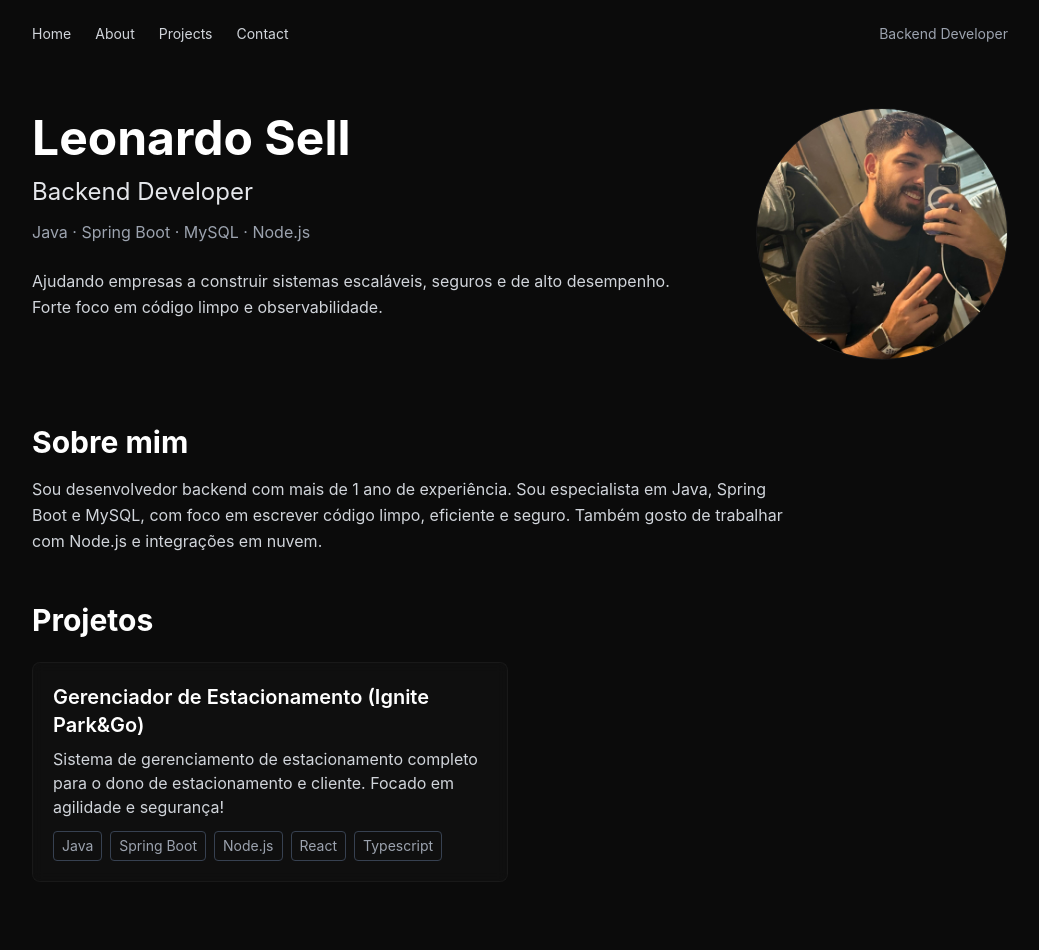
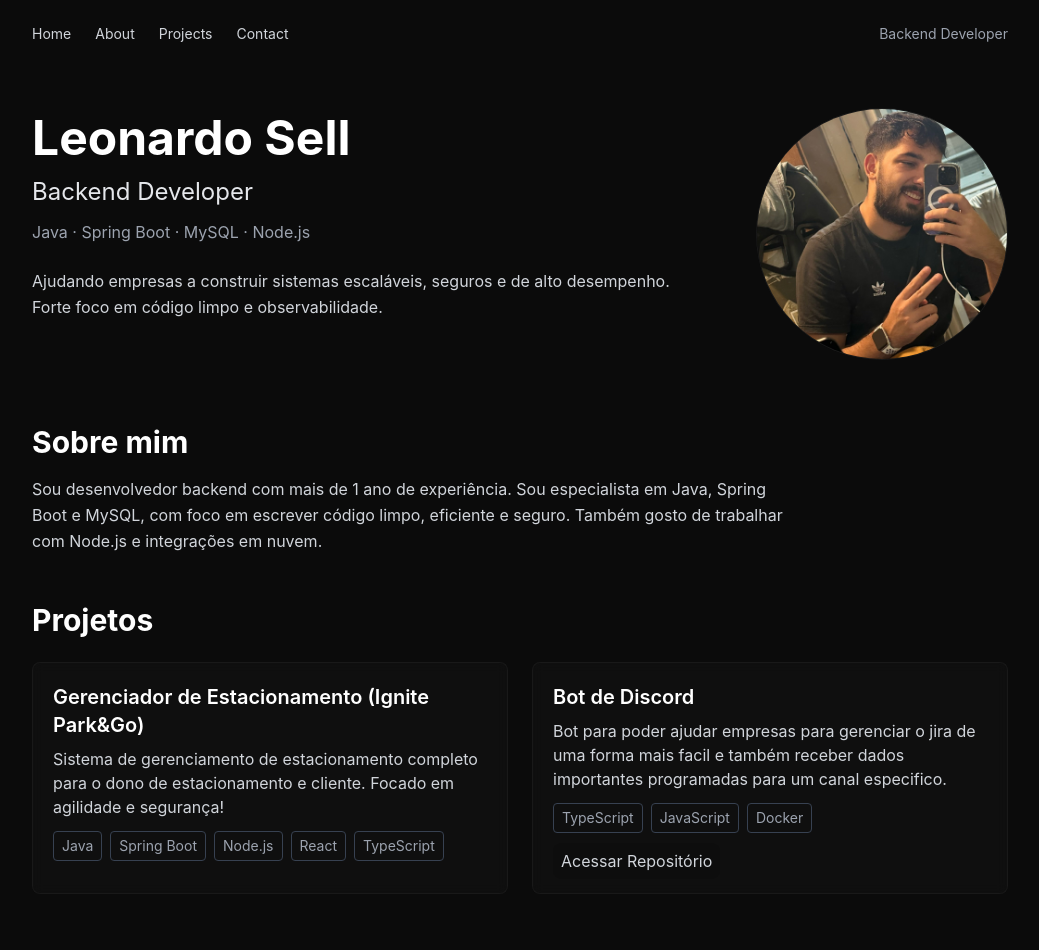
Before and after one commit to leosell/Portifolio, a Next.js app: page / in a window 1280 px wide. Shown: the top 950 px of the page, without its empty margins (120-1159 px from the left). Built offline with nearby package versions, Linux system fonts and the light colour scheme.

Commit message:
add novo projeto

```diff
--- a/src/components/ProjectCard.tsx
+++ b/src/components/ProjectCard.tsx
@@ -1,14 +1,9 @@
 import React from "react";
+import { ProjectProps } from "../pages";
 
-type Project = {
-    title: string;
-    desc: string;
-    tags?: string[];
-}
-
-export const ProjectCard: React.FC<{ project: Project }> = ({ project }) => {
+export const ProjectCard: React.FC<{ project: ProjectProps }> = ({ project }) => {
     return (
-        <div className="card p-5 rounded-lg border-gray-800">
+        <div className="card p-5 rounded-lg border-gray-800 h-auto">
             <h3 className="text-xl font-semibold text-white">{project.title}</h3>
             <p className="text-gray-300 mt-2">{project.desc}</p>
             {project.tags && (
@@ -20,6 +15,17 @@ export const ProjectCard: React.FC<{ project: Project }> = ({ project }) => {
                     ))}
                 </div>
             )}
+            {project.link && (
+                <div className="mt-4">
+                    <a
+                        className="text-gray-300 bg-black/15 p-2 rounded-lg hover:underline cursor-pointer hover:bg-black/60"
+                        href={project.link}
+                        target="_blank"
+                    >
+                        Acessar Repositório
+                    </a>
+                </div>
+            )}
         </div>
     );
 }
--- a/src/pages/index.tsx
+++ b/src/pages/index.tsx
@@ -3,12 +3,33 @@ import { ProfileCard } from "../components/ProfileCard";
 import { ProjectCard } from "../components/ProjectCard";
 import { Header } from "../components/Header";
 
-const projects = [
+type TagsType = "Java"
+    | "Spring Boot"
+    | "Node.js"
+    | "React"
+    | "TypeScript"
+    | "JavaScript"
+    | "Docker";
+
+export interface ProjectProps {
+    title: string;
+    desc: string;
+    tags: TagsType[];
+    link?: string;
+}
+
+const projects: ProjectProps[] = [
       {
         title: "Gerenciador de Estacionamento (Ignite Park&Go)",
         desc: "Sistema de gerenciamento de estacionamento completo para o dono de estacionamento e cliente. Focado em agilidade e segurança!",
-        tags: ["Java", "Spring Boot", "Node.js", "React", "Typescript"]
+        tags: ["Java", "Spring Boot", "Node.js", "React", "TypeScript"],
       },
+      {
+        title: "Bot de Discord",
+        desc: "Bot para poder ajudar empresas para gerenciar o jira de uma forma mais facil e também receber dados importantes programadas para um canal especifico.",
+        tags: ["TypeScript", "JavaScript", "Docker"],
+        link: "https://github.com/leosell/bot-discord"
+      }
 ];
 
 export default function Home() {
```
Also changed, not shown: next-env.d.ts.
